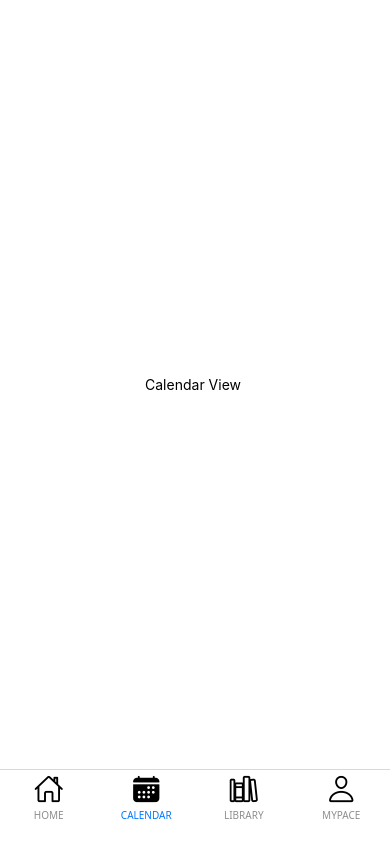
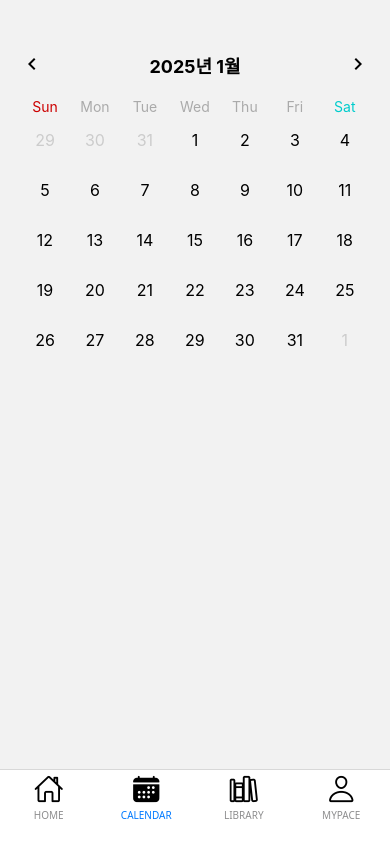
Before and after one commit to posite/React-Native-Project, a React Native app in the folder posite/: screen /CALENDAR in a window 390 px wide. Built offline with nearby package versions, Linux system fonts and the light colour scheme.

Commit message:
feat: 달력 UI 구현

```diff
--- a/posite/App.tsx
+++ b/posite/App.tsx
@@ -1,10 +1,9 @@
 import { StatusBar } from 'expo-status-bar';
-import { Text, View } from 'react-native';
+import { Text, View, StyleSheet } from 'react-native';
 import { NavigationContainer } from "@react-navigation/native";
 import { createBottomTabNavigator } from "@react-navigation/bottom-tabs";
 import { Ionicons, MaterialCommunityIcons } from '@expo/vector-icons';
-import { CalendarScreen } from './Calendar';
-import CenterStyle from './Themes'
+import Calendar from './Calendar';
 
 const Tab = createBottomTabNavigator();
 
@@ -46,7 +45,7 @@ function TabNavigator() {
             size={30}
           />)
         }} />
-      <Tab.Screen name="CALENDAR" component={CalendarScreen}
+      <Tab.Screen name="CALENDAR" component={Calendar}
         options={{
           tabBarIcon: ({ focused }) => (<Ionicons
             name={focused ? "calendar" : "calendar-outline"}
@@ -82,3 +81,12 @@ export default function App() {
     </>
   );
 }
+
+const CenterStyle = StyleSheet.create({
+    container: {
+        flex: 1,
+        backgroundColor: '#fff',
+        alignItems: 'center',
+        justifyContent: 'center',
+    },
+})
--- a/posite/Calendar.tsx
+++ b/posite/Calendar.tsx
@@ -1,16 +1,133 @@
-import { Text, View } from 'react-native';
-import CenterStyle from './Themes'
+import React, { useState } from 'react';
+import { Text, View, TouchableOpacity } from 'react-native';
+import calendarStyle from './Themes';
+import { MaterialCommunityIcons } from '@expo/vector-icons';
 
-function Calendar() {
+const Calendar = () => {
+    const [currentDate, setCurrentDate] = useState(new Date());
+
+    const getDaysInMonth = (year, month) => {
+        return new Date(year, month + 1, 0).getDate();
+    };
+
+    const getFirstDayOfMonth = (year, month) => {
+        return new Date(year, month, 1).getDay();
+    };
+
+    const getLastDayOfMonth = (year, month) => {
+        return new Date(year, month, getDaysInMonth(year, month)).getDay();
+    };
+
+    const getPreviousMonthDays = (year, month) => {
+        const firstDay = getFirstDayOfMonth(year, month);
+        const prevMonthDays = [];
+        if (firstDay !== 0) {
+            //console.log("prevMonth " + prevMonth)
+            for (let i = 0; i < firstDay; i++) {
+                prevMonthDays.push(-firstDay + i + 1);
+            }
+        }
+        return prevMonthDays;
+    };
+
+    const getNextMonthDays = (year, month) => {
+        const lastDay = getLastDayOfMonth(year, month);
+        const nextMonthDays = [];
+        const lastDate = getDaysInMonth(year,month)
+        if (lastDay !== 6) {
+            for (let i = lastDay + 1; i < 7; i++) {
+                nextMonthDays.push(lastDate-lastDay+i);
+            }
+        }
+        return nextMonthDays;
+    };
+
+    const checkConditions = (day: number, start: number, limit: number) => {
+        if(day <= 0) {
+            return start + day;
+        } else if(day > limit) {
+            return day - limit;
+        } else {
+            return day;
+        }
+    }
+
+    const renderDays = () => {
+        const year = currentDate.getFullYear();
+        const month = currentDate.getMonth();
+        const daysInMonth = getDaysInMonth(year, month);
+        const firstDay = getFirstDayOfMonth(year, month);
+        const prevMonthDays = getPreviousMonthDays(year, month);
+        const nextMonthDays = getNextMonthDays(year, month);
+
+        const prevMonth = month === 0 ? 11 : month - 1;
+        const prevYear = month === 0 ? year - 1 : year;
+        const daysInPrevMonth = getDaysInMonth(prevYear, prevMonth);
+
+        const days = Array(firstDay).concat(
+            prevMonthDays, Array.from({ length: daysInMonth }, (_, i) => i + 1), nextMonthDays
+        );
+        const start = prevMonthDays.length;
+        const end = start + daysInMonth;
+        return days.map((day, index) => (
+            <View key={index} style={calendarStyle.dayContainer}>
+                {<Text
+                    style={[
+                        calendarStyle.dayText,
+                        day <= 0 || day > daysInMonth ? calendarStyle.otherMonthDay : calendarStyle.dayText,
+                    ]}
+                >
+                    {checkConditions(day, daysInPrevMonth, daysInMonth)}
+                </Text>}
+            </View>
+        ));
+    };
+
+    const handleMonthChange = (offset) => {
+        const newDate = new Date(
+            currentDate.getFullYear(),
+            currentDate.getMonth() + offset,
+            1
+        );
+        setCurrentDate(newDate);
+    };
+
+    const renderDate = (date) => {
+        if(date == 'Sun') {
+            return calendarStyle.sundayText
+        } else if(date == 'Sat') {
+            return calendarStyle.saturdayText
+        } else {
+            return calendarStyle.weekdayText
+        }
+    }
+
     return (
-        <View style={CenterStyle.container}>
-            <Text>Calendar View </Text>
+        <View style={calendarStyle.container}>
+            {/* 월 변경 */}
+            <View style={calendarStyle.header}>
+                <TouchableOpacity onPress={() => handleMonthChange(-1)}>
+                    <MaterialCommunityIcons name="chevron-left" size={24} color="black" />
+                </TouchableOpacity>
+                <Text style={calendarStyle.headerText}>
+                    {currentDate.getFullYear()}년 {currentDate.getMonth() + 1}월
+                </Text>
+                <TouchableOpacity onPress={() => handleMonthChange(1)}>
+                <MaterialCommunityIcons name="chevron-right" size={24} color="black" />
+                </TouchableOpacity>
+            </View>
+
+            {/* 요일 */}
+            <View style={calendarStyle.daysGrid}>
+                {['Sun', 'Mon', 'Tue', 'Wed', 'Thu', 'Fri', 'Sat'].map((day, index) => (
+                    <Text key={index} style={renderDate(day)}>{day}</Text>
+                ))}
+            </View>
+
+            {/* 날짜 */}
+            <View style={calendarStyle.daysGrid}>{renderDays()}</View>
         </View>
     );
-}
+};
 
-export function CalendarScreen() {
-    return (
-        Calendar()
-    );
-}
+export default Calendar;
--- a/posite/Themes.js
+++ b/posite/Themes.js
@@ -1,12 +1,57 @@
 import { StyleSheet } from 'react-native';
 
-const CenterStyle = StyleSheet.create({
+
+const CalendarStyle = StyleSheet.create({
     container: {
-        flex: 1,
-        backgroundColor: '#fff',
-        alignItems: 'center',
+        padding: 20,
+    },
+    header: {
+        flexDirection: 'row',
+        justifyContent: 'space-between',
+        marginTop: 32,
+        marginBottom: 20,
+    },
+    headerText: {
+        fontSize: 18,
+        fontWeight: 'bold',
+    },
+    weekdayText: {
+        width: '14.28%',
         justifyContent: 'center',
+        textAlign: 'center',
+        fontSize: 14,
+        color: '#aaa'
     },
-})
+    daysGrid: {
+        flexDirection: 'row',
+        flexWrap: 'wrap',
+    },
+    dayContainer: {
+        width: '14.28%',
+        height: 50,
+        justifyContent: 'center'
+    },
+    dayText: {
+        textAlign: 'center',
+        fontSize: 16
+    },
+    otherMonthDay: {
+        color: '#ccc',
+    },
+    sundayText: {
+        textAlign: 'center',
+        width: '14.28%',
+        justifyContent: 'center',
+        fontSize: 14,
+        color: '#c00',
+    },
+    saturdayText: {
+        textAlign: 'center',
+        width: '14.28%',
+        justifyContent: 'center',
+        fontSize: 14,
+        color: '#0cc'
+    }
+});
 
-export default CenterStyle;
+export default CalendarStyle;
```
